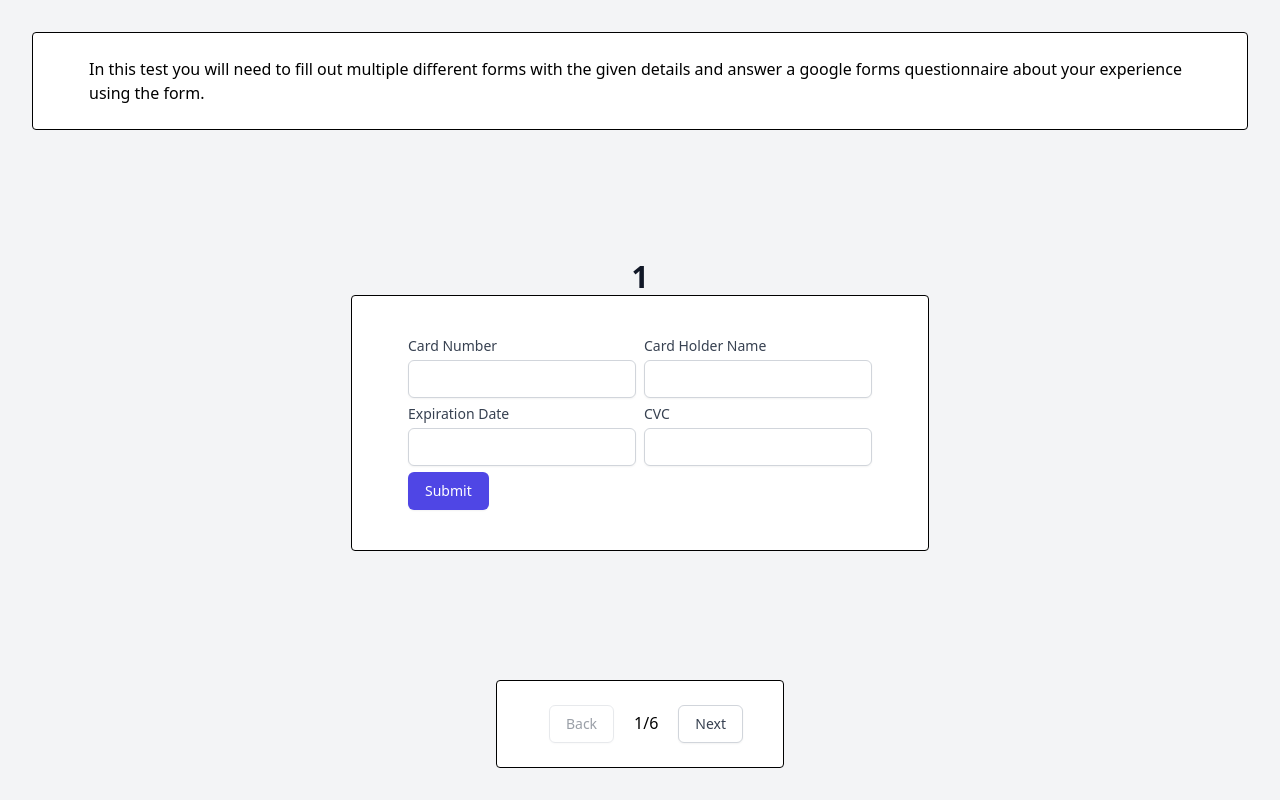
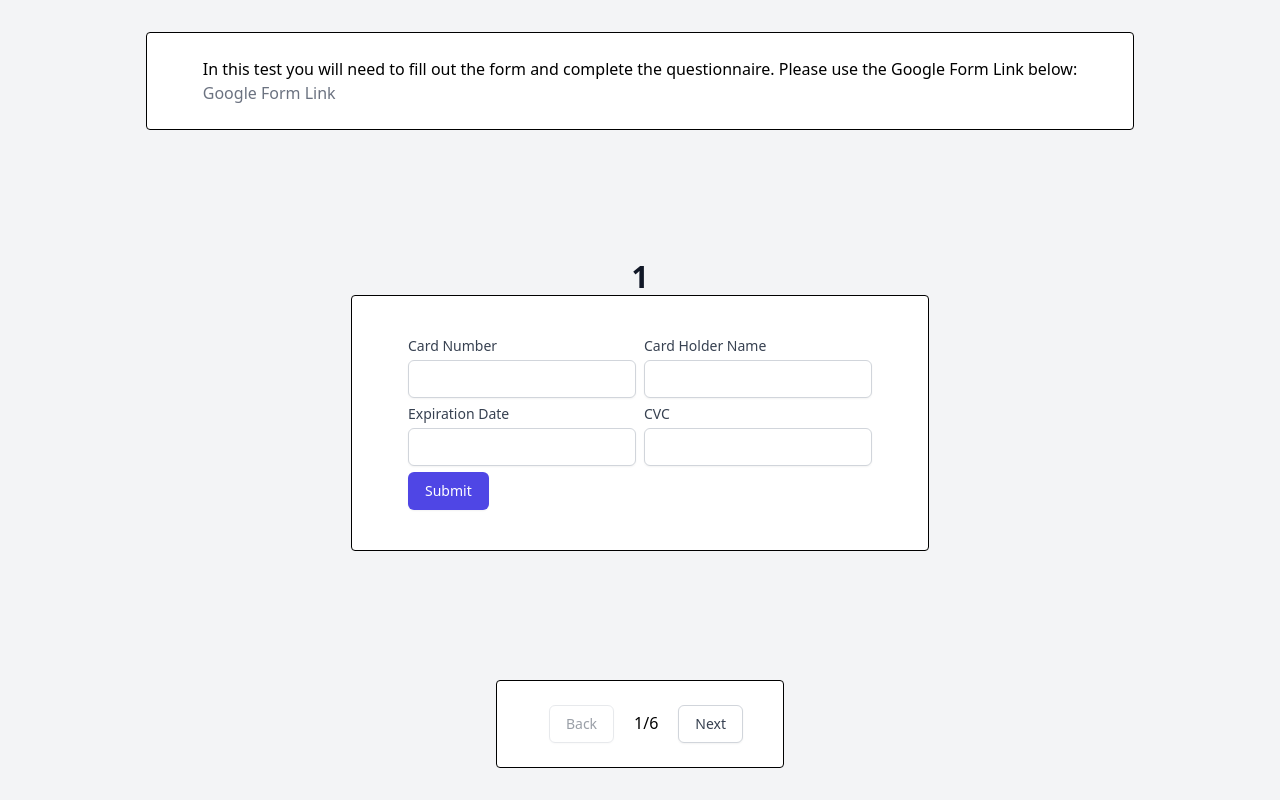
Before and after one commit to TLDRQwerty/Engineering-Science-Forms, a React app: page / in a window 1280 px wide. Built offline with nearby package versions, Linux system fonts and the light colour scheme; what @tailwindcss/typography would draw is missing.

Commit message:
stuff and things

```diff
--- a/src/index.html
+++ b/src/index.html
@@ -4,7 +4,7 @@
     <meta charset="UTF-8">
     <meta http-equiv="X-UA-Compatible" content="IE=edge">
     <meta name="viewport" content="width=device-width, initial-scale=1.0">
-    <title>Document</title>
+    <title>Card Input Test</title>
 </head>
 <body>
 	<div id="react-root"></div>
--- a/src/introduction.tsx
+++ b/src/introduction.tsx
@@ -1,10 +1,13 @@
 import React from "react";
+import Link from "./ui/Link";
 
 export default function Introduction(): JSX.Element {
 	return (
 		<div className="prose">
-			In this test you will need to fill out multiple different forms with the given details and answer a google forms
-			questionnaire about your experience using the form.
+			In this test you will need to fill out the form and complete the
+			questionnaire.  Please use the Google Form Link below:
+			<br/>
+			<Link to="https://forms.gle/hvDF3ULaVuwBSbGB8" label="Google Form Link" />
 		</div>
 	);
 }
--- /dev/null
+++ b/src/ui/Link.tsx
@@ -0,0 +1,12 @@
+import React from 'react';
+
+type Props = {
+	to: string,
+	label: string,
+}
+
+export default function Link({ to, label }: Props) {
+	return (
+		<a href={to} className="font-medium text-gray-500 hover:text-gray-900">{label}</a>
+	)
+}
--- a/tailwind.config.js
+++ b/tailwind.config.js
@@ -6,7 +6,6 @@ module.exports = {
 		purgeLayersByDefault: true,
 	},
 	theme: {
-		extend: {},
 	},
 	variants: {},
 	plugins: [require("@tailwindcss/typography"), require("@tailwindcss/forms")],
```
